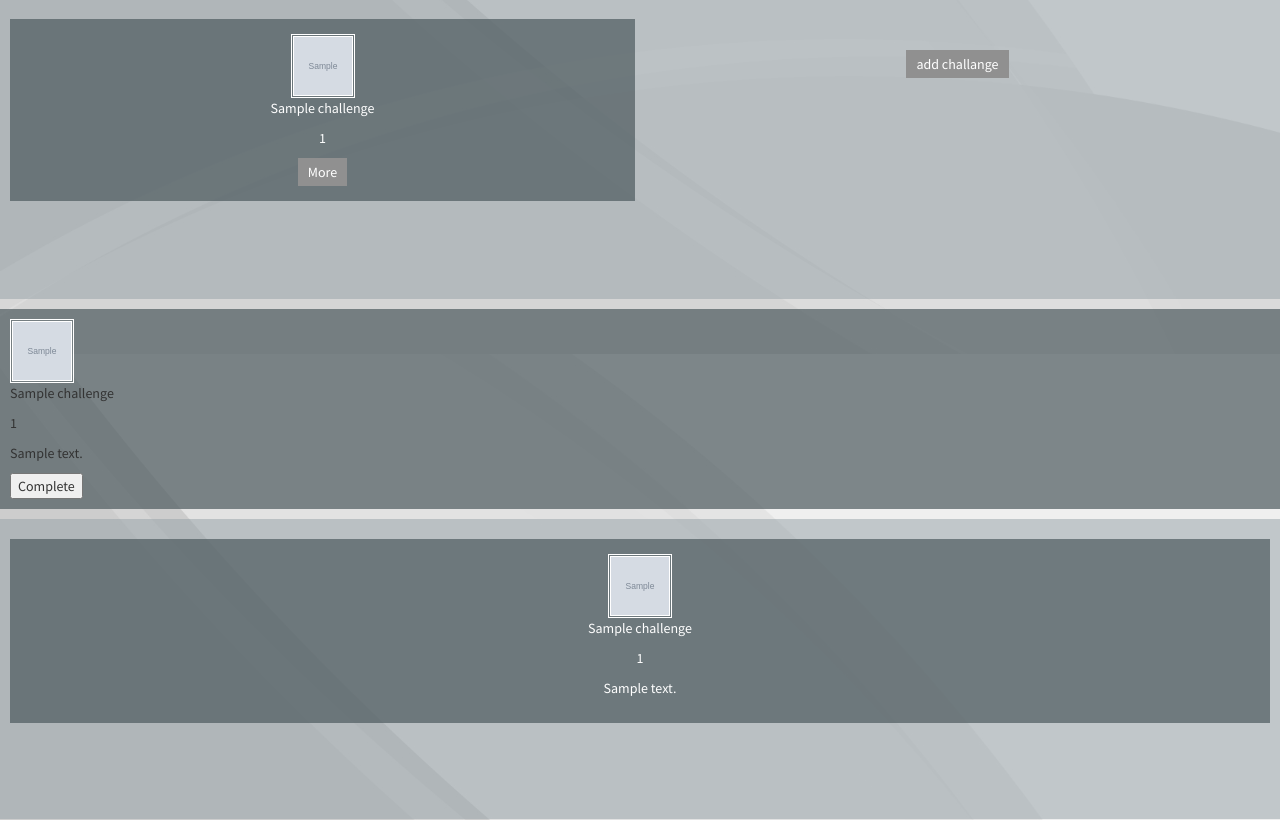
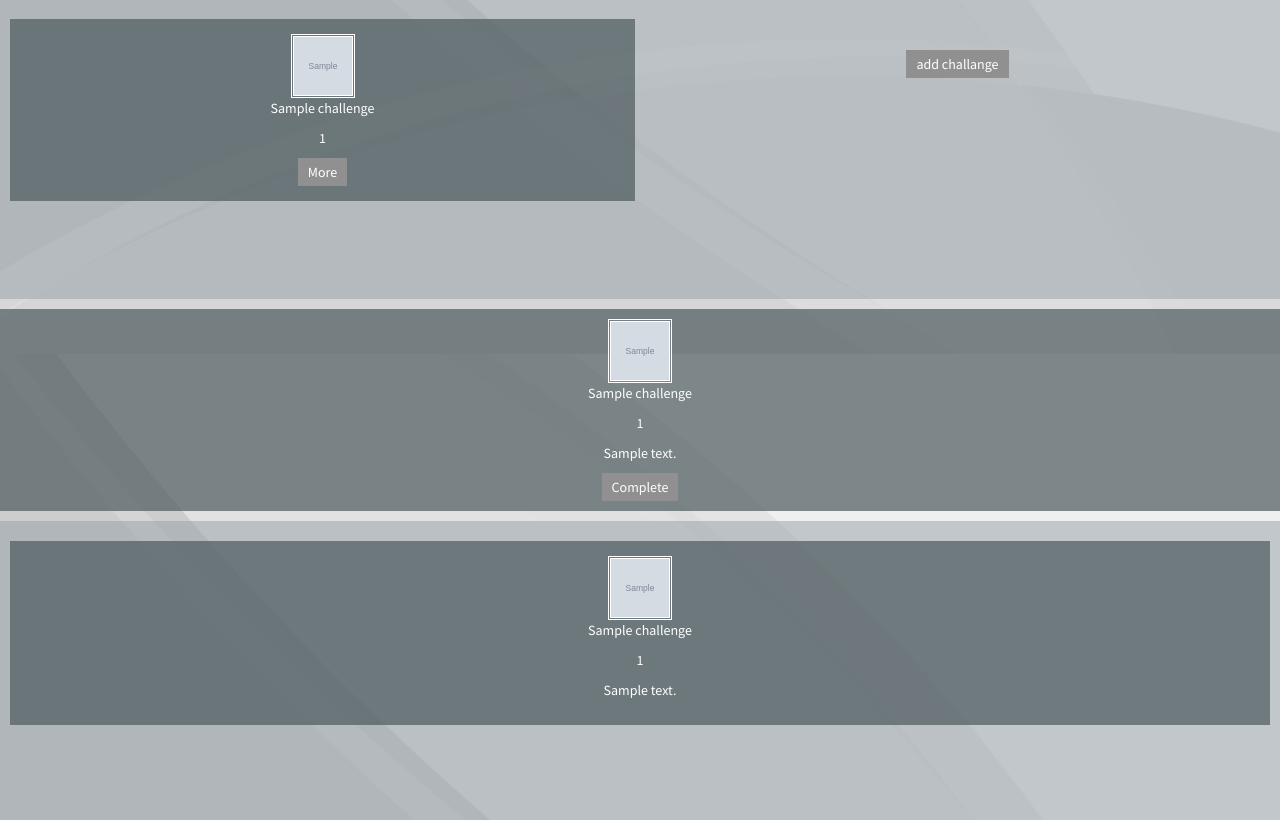
Before and after one commit to kosiacz3q/io_repo, a Django app: template spierdon/templates/index.html in a window 1280 px wide; the page is wider, and only the part inside the window is pictured. Shown: the part 446-1266 px from the top of that part. Run offline with Django 3.2, Linux system fonts and the light colour scheme; the template is opened without the code that fills it: values that come from a table or form of the project are taken from there, others are empty; tables that the repository leaves empty hold one stand-in row (values such as "Sample post"); grey boxes marked "Sample" are stand-in pictures; some libraries are stand-ins or nearby versions.

Commit message:
detailed challange

```diff
--- a/spierdon/static/spierdon/style.css
+++ b/spierdon/static/spierdon/style.css
@@ -257,6 +257,21 @@ a:hover, a:active {
   background-color: rgba(77, 90, 95, .7);
   padding: 10px;
   align-content: center;
+  text-align: center;
+  color: white;
+}
+
+.challenge-detailed-overview input {
+    border: none;
+    background-color: #909090;
+    color: white;
+    padding: 4px 10px;
+    text-align: center;
+    text-decoration: none;
+    display: inline-block;
+}
+.challenge-detailed-overview input:hover, .challenge-detailed-overview input:active {
+    background-color: #4D4D4D;
 }
 
 /* Large Devices, Wide Screens */
```
